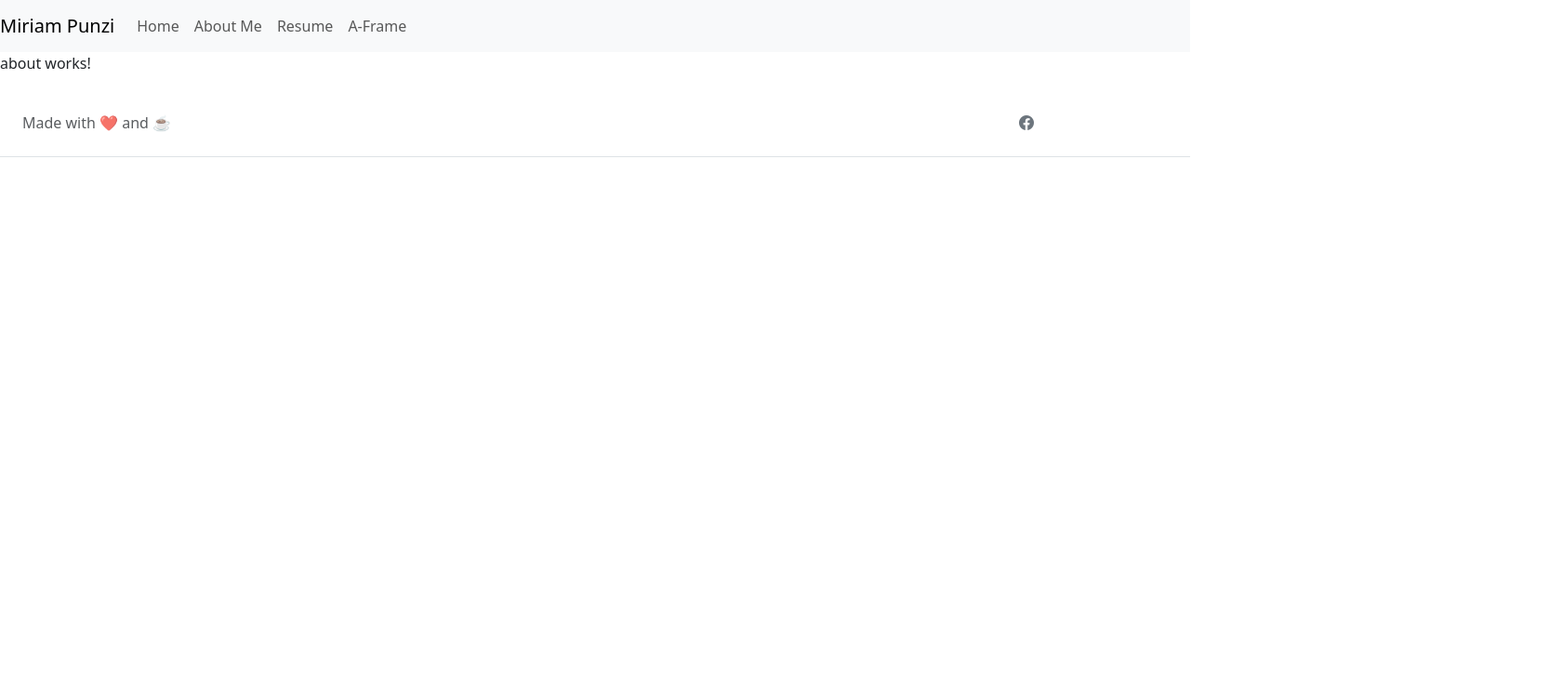
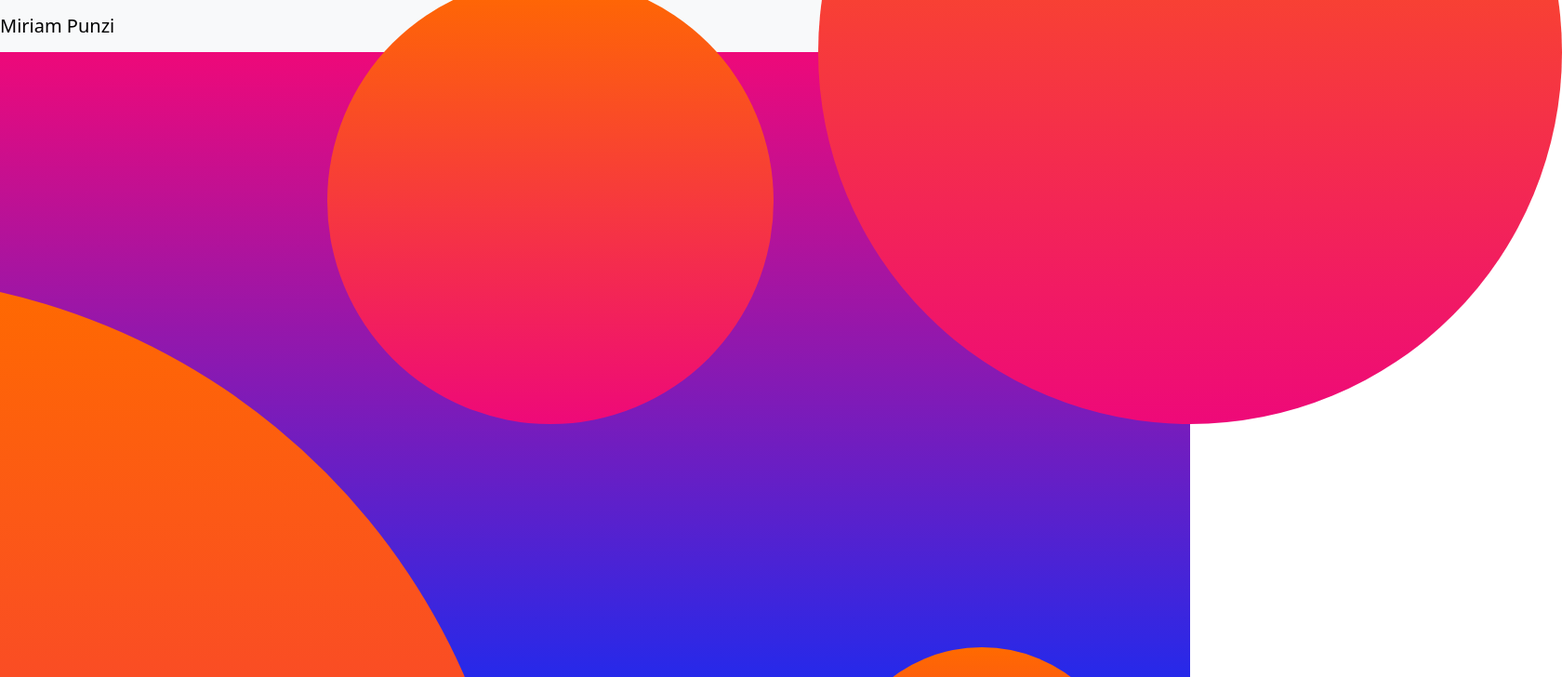
Before and after one commit to miriampunzi/miriampunzi.github.io, an Angular app: page /about in a window 1280 px wide. Shown: the top 728 px of the page at 93% size, 1680 px wide, since content can reach past the window. Built offline with nearby package versions, Linux system fonts and the light colour scheme.

Commit message:
Adjusted home page, card, footer, navbar. Started creating about cover

```diff
--- a/src/app/about/about.component.css
+++ b/src/app/about/about.component.css
@@ -0,0 +1,40 @@
+header.maincover {
+    position: relative;
+    padding-top: calc(7rem + 72px);
+    padding-bottom: calc(7rem + 72px);
+    background: linear-gradient(0deg, #002fff 0%, #ee0979 100%);    background-position: center center;
+    background-attachment: scroll;
+    background-size: cover;
+    height: 100vh;
+  }
+
+  header.maincover .bg-circle {
+    z-index: 0;
+    position: absolute;
+    border-radius: 100%;
+    background: linear-gradient(0deg, #ee0979 0%, #ff6a00 100%);
+  }
+  header.maincover .bg-circle-1 {
+    height: 90rem;
+    width: 90rem;
+    bottom: -55rem;
+    left: -55rem;
+  }
+  header.maincover .bg-circle-2 {
+    height: 50rem;
+    width: 50rem;
+    top: -25rem;
+    right: -25rem;
+  }
+  header.maincover .bg-circle-3 {
+    height: 20rem;
+    width: 20rem;
+    bottom: -10rem;
+    right: 5%;
+  }
+  header.maincover .bg-circle-4 {
+    height: 30rem;
+    width: 30rem;
+    top: -5rem;
+    right: 35%;
+  }
--- a/src/app/about/about.component.html
+++ b/src/app/about/about.component.html
@@ -1 +1,9 @@
-<p>about works!</p>
+<header class="maincover text-center text-white">
+    <div>
+      <h1>About me</h1>
+    </div>
+    <div class="bg-circle-1 bg-circle"></div>
+            <div class="bg-circle-2 bg-circle"></div>
+            <div class="bg-circle-3 bg-circle"></div>
+            <div class="bg-circle-4 bg-circle"></div>
+  </header>
--- a/src/app/footer/footer.component.html
+++ b/src/app/footer/footer.component.html
@@ -10,23 +10,14 @@
 
       <!-- Right -->
       <div>
-        <a href="" class="me-4 link-secondary">
-            <i class="bi bi-facebook"></i>
+        <a href="mailto:mpunzi97@gmail.com" class="me-4 link-secondary" target="_blank">
+          <i class="bi bi-envelope-fill"></i>
         </a>
-        <a href="" class="me-4 link-secondary">
-          <i class="fab fa-twitter"></i>
+        <a href="https://www.linkedin.com/in/miriampunzi/" class="me-4 link-secondary" target="_blank">
+          <i class="bi bi-linkedin"></i>
         </a>
-        <a href="" class="me-4 link-secondary">
-          <i class="fab fa-google"></i>
-        </a>
-        <a href="" class="me-4 link-secondary">
-          <i class="fab fa-instagram"></i>
-        </a>
-        <a href="" class="me-4 link-secondary">
-          <i class="fab fa-linkedin"></i>
-        </a>
-        <a href="" class="me-4 link-secondary">
-          <i class="fab fa-github"></i>
+        <a href="https://github.com/miriampunzi" class="me-4 link-secondary" target="_blank">
+          <i class="bi bi-github"></i>
         </a>
       </div>
       <!-- Right -->
--- a/src/app/home/home.component.css
+++ b/src/app/home/home.component.css
@@ -1,7 +1,10 @@
-.flex-container {
-    display: flex;
-    justify-content: center;
-    align-items: center;
-    align-content: center;
-    background-color: DodgerBlue;
-  }
+header.maincover {
+  position: relative;
+  padding-top: calc(7rem + 72px);
+  padding-bottom: calc(7rem + 72px);
+  background-image: url('../../assets/images/project-covers/Cover Main.jpg');
+  background-position: center center;
+  background-attachment: scroll;
+  background-size: cover;
+  height: 100vh;
+}
--- a/src/app/home/home.component.html
+++ b/src/app/home/home.component.html
@@ -1,24 +1,18 @@
-<div class="jumbotron">
-  <div class="p-5 text-center bg-image rounded-3" style="
-    background-image: url('../../assets/images/project-covers/Cover Main.jpg');
-    height: 500px;
-  ">
-  <div class="mask" style="background-color: rgba(0, 0, 0, 0.6);">
-    <div class="d-flex justify-content-center align-items-center h-100">
-      <div class="text-white">
-        <h1 class="mb-3">Hello, I'm Miriam!</h1>
-        <h4 class="mb-3">Currently XR Software Engineer @<a href="https://www.txtgroup.com/">TXT E-Tech</a>, in Milan (Italy)</h4>
-        <a class="btn btn-outline-light btn-lg" href="#!" role="button">Check out some of my work!</a>
-      </div>
-    </div>
+<!-- Header-->
+<header class="maincover text-center text-white">
+  <div>
+    <h1>Hello, I'm Miriam!</h1>
+    <h2>
+      Currently XR Software Engineer @<a href="https://www.txtgroup.com/" target="_blank">TXT E-Tech</a>, in Milan (Italy)
+    </h2>
+    <a class="btn btn-primary btn-xl rounded-pill mt-5" href="#scroll">Check out some of my work!</a>
   </div>
-</div>
-</div>
+</header>
 
-<div class="container flex-container">
-  <div class="row row-cols-3">
+<div class="container fluid" id="scroll">
+  <div class="row row-cols-1 row-cols-sm-2 row-cols-md-3 g-4">
     <div *ngFor="let cover of coverProjects; index as i">
-      <div class="col-4">
+      <div class="col">
         <app-project-card [index]="i"></app-project-card>
       </div>
     </div>
--- a/src/app/navbar/navbar.component.html
+++ b/src/app/navbar/navbar.component.html
@@ -4,20 +4,41 @@
       <span class="navbar-toggler-icon"></span>
     </button>
 
-    <div class="collapse navbar-collapse" id="navbarTogglerDemo02">
-      <ul class="navbar-nav mr-auto mt-2 mt-lg-0">
-        <li class="nav-item active">
-          <a class="nav-link" href="#">Home</a>
+    <!-- Container wrapper -->
+    <div class="container-fluid">
+      <!-- Toggle button -->
+      <button
+        class="navbar-toggler"
+        type="button"
+        data-mdb-toggle="collapse"
+        data-mdb-target="#navbarRightAlignExample"
+        aria-controls="navbarRightAlignExample"
+        aria-expanded="false"
+        aria-label="Toggle navigation"
+      >
+        <i class="fas fa-bars"></i>
+      </button>
+
+      <!-- Collapsible wrapper -->
+      <div class="collapse navbar-collapse" id="navbarRightAlignExample">
+        <!-- Left links -->
+        <ul class="navbar-nav ms-auto mb-2 mb-lg-0">
+          <li class="nav-item">
+            <a class="nav-link active" aria-current="page" href="#">Home</a>
           </li>
           <li class="nav-item">
-          <a class="nav-link" href="about">About Me</a>
+            <a class="nav-link" href="about">About</a>
           </li>
           <li class="nav-item">
             <a class="nav-link" href="resume">Resume</a>
           </li>
-          <li class="nav-item active">
+          <li class="nav-item">
             <a class="nav-link" href="aframe">A-Frame</a>
           </li>
         </ul>
+        <!-- Left links -->
       </div>
+      <!-- Collapsible wrapper -->
+    </div>
+    <!-- Container wrapper -->
   </nav>
--- a/src/app/project-card/project-card.component.html
+++ b/src/app/project-card/project-card.component.html
@@ -1,4 +1,4 @@
-<div class="card" style="width: 100%;">
+<div class="card">
 <img class="card-img-top" [src]="projects[index].cover" alt="Card image cap">
 <div class="card-body">
     <h5 class="card-title">{{projects[index].title}}</h5>
```
Lines whose indentation alone changed are shown as unchanged.
